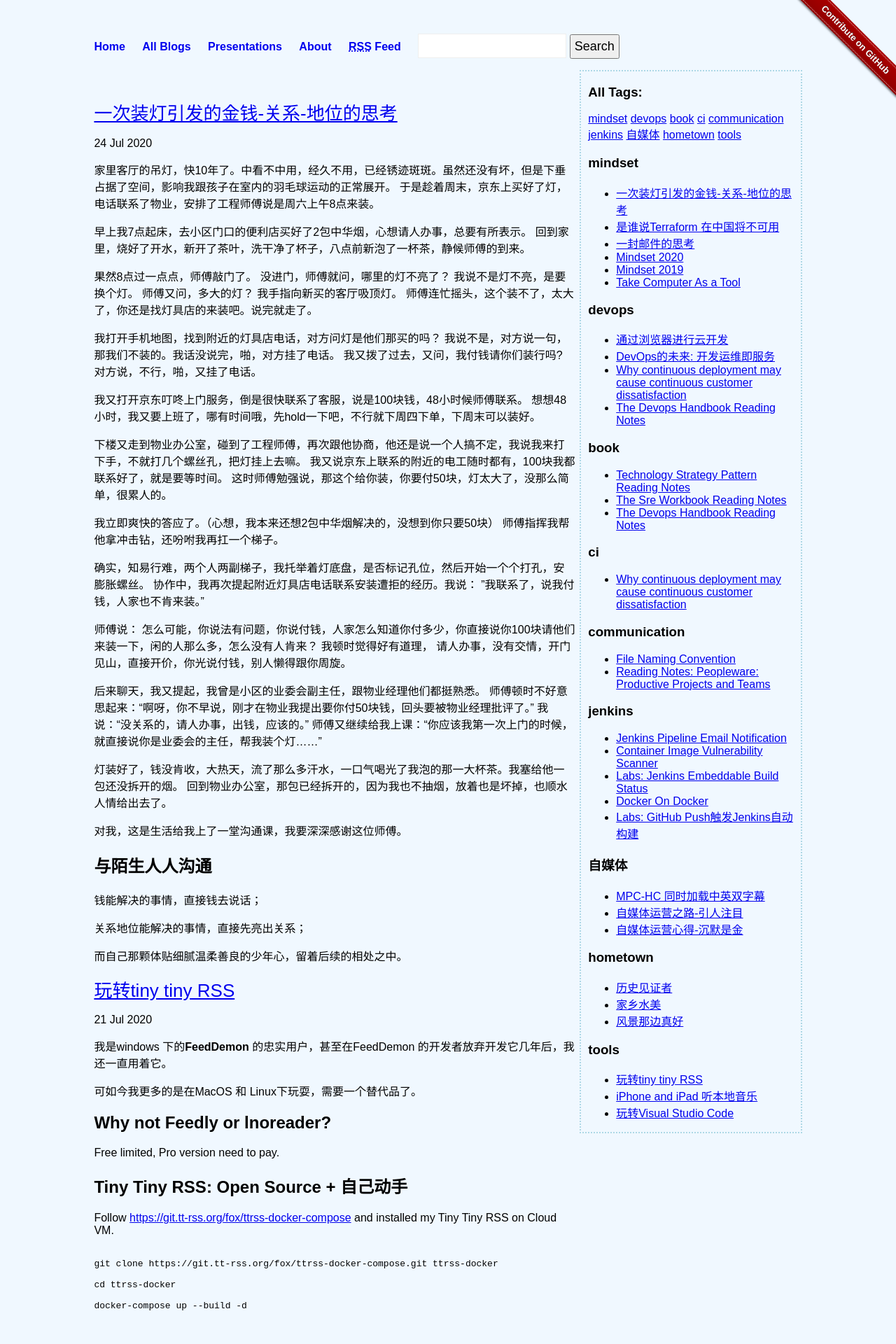
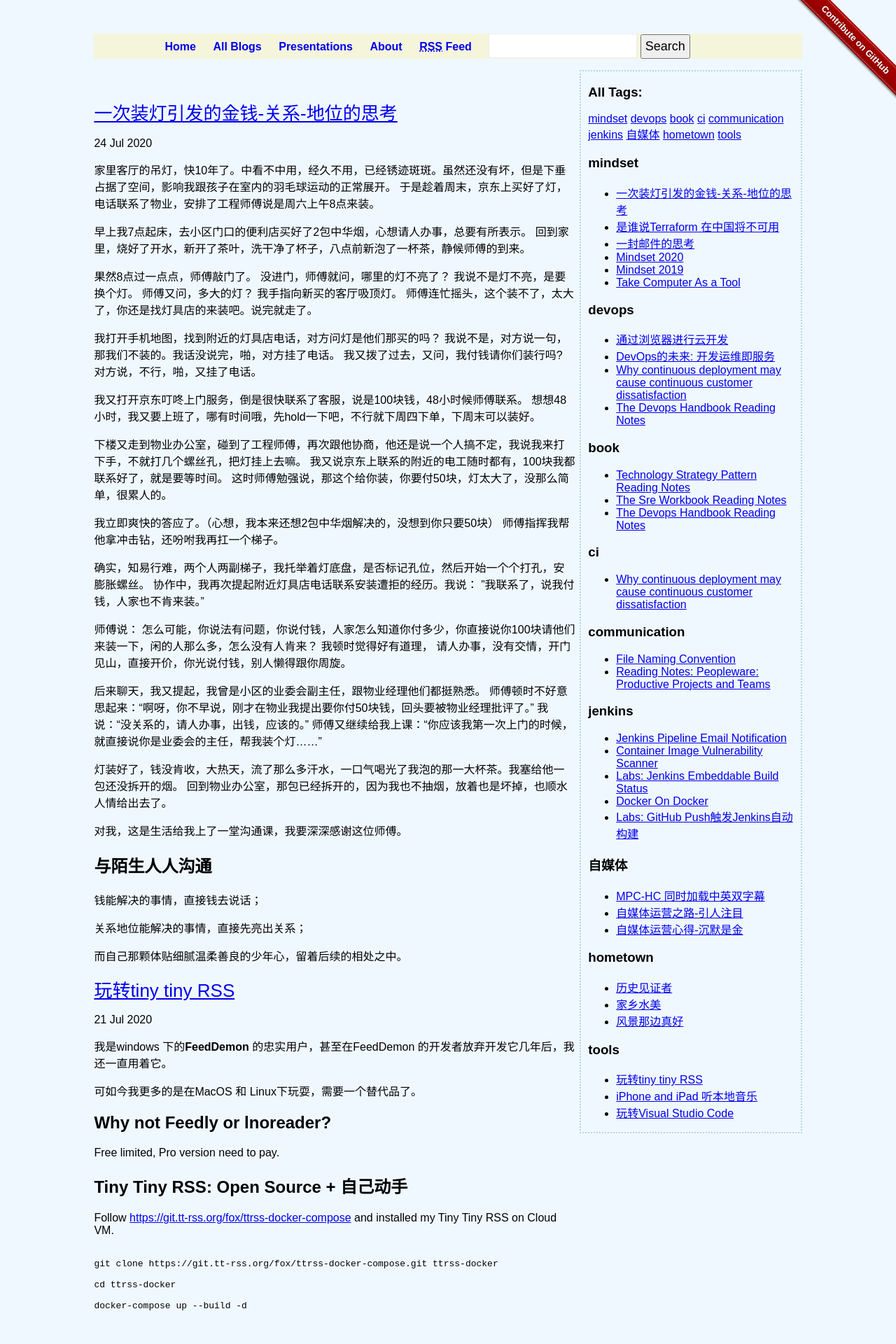
Before and after one commit to liuning0820/liuning0820.github.io, a Jekyll site: the page built from index.html, in a window 1280 px wide. Shown: the top 1920 px of the page at 70% size. Built offline with Jekyll 4.4.1, drawn with Linux system fonts in a browser that asks for light colours; the list of posts is cut into pages by our own code.

Commit message:
add background color for header

```diff
--- a/css/main.css
+++ b/css/main.css
@@ -5,6 +5,12 @@ html {
 
 header a { text-decoration: none; }
 header a:hover { text-decoration: underline; }
+
+header {
+	background-color: beige;
+	width: 80%;
+	margin-left: 10%;
+}
 
 body{
 	font-family: Arial, Helvetica, sans-serif
```
